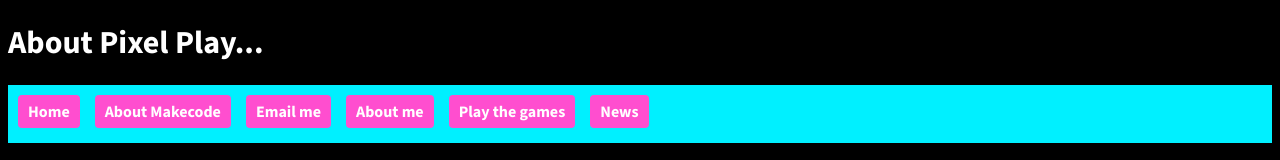
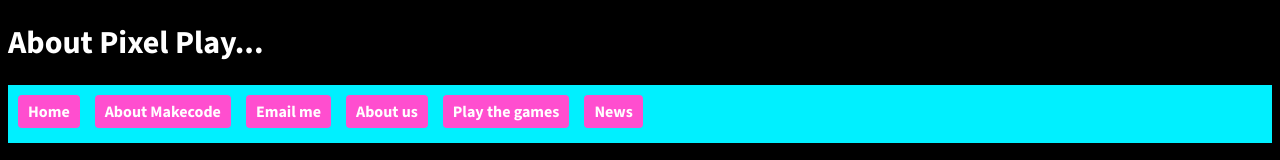
Before and after one commit to PixelPlayMan/Pixel-Play-Hub, a plain HTML site: page about.html in a window 1280 px wide. Shown: the top 160 px of the page. Drawn offline with nearby package versions, Linux system fonts and the light colour scheme.

Commit message:
Fix navigation link text in about.html
Updated the navigation link from 'About me' to 'About us'.

```diff
--- a/about.html
+++ b/about.html
@@ -15,7 +15,7 @@
 <li><a href="index.html">Home</a></li>
 <li><a href="https://www.microsoft.com/en-gb/makecode/about">About Makecode</a></li>
 <li><a href="mailto:pixelplay@groups.outlook.com">Email me</a></li>
-<li><a href="#">About me</a></li>
+<li><a href="#">About us</a></li>
 <li><a href="games.html">Play the games</a></li>
 <li><a href="news.html">News</a></li>
 </ul>
```
